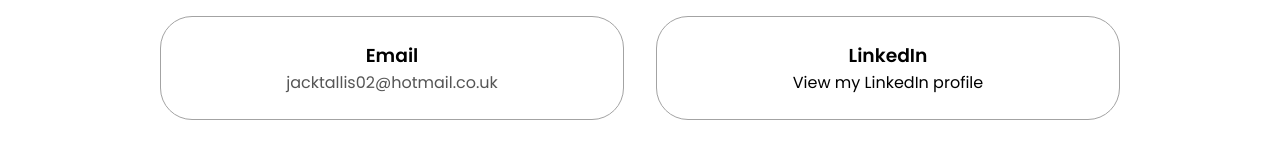
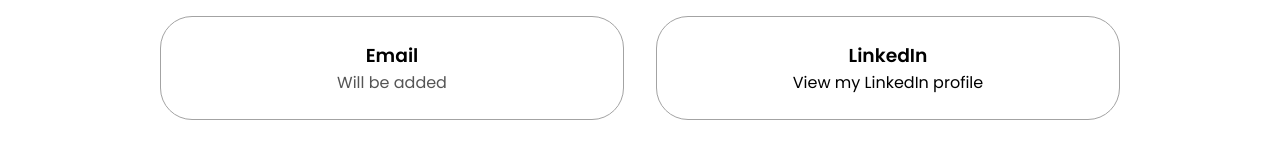
Before and after one commit to JackTallis/Website, a plain HTML site: page index.html in a window 1280 px wide. Shown: the part 3321-3476 px from the top of the page. Drawn offline with Linux system fonts and the light colour scheme.

Commit message:
Update email placeholder in index.html

```diff
--- a/index.html
+++ b/index.html
@@ -210,7 +210,7 @@
         <div class="about-containers">
           <div class="details-container">
             <h3>Email</h3>
-            <p>jacktallis02@hotmail.co.uk</p>
+            <p>Will be added</p>
           </div>
           <div class="details-container">
             <h3>LinkedIn</h3>
```
